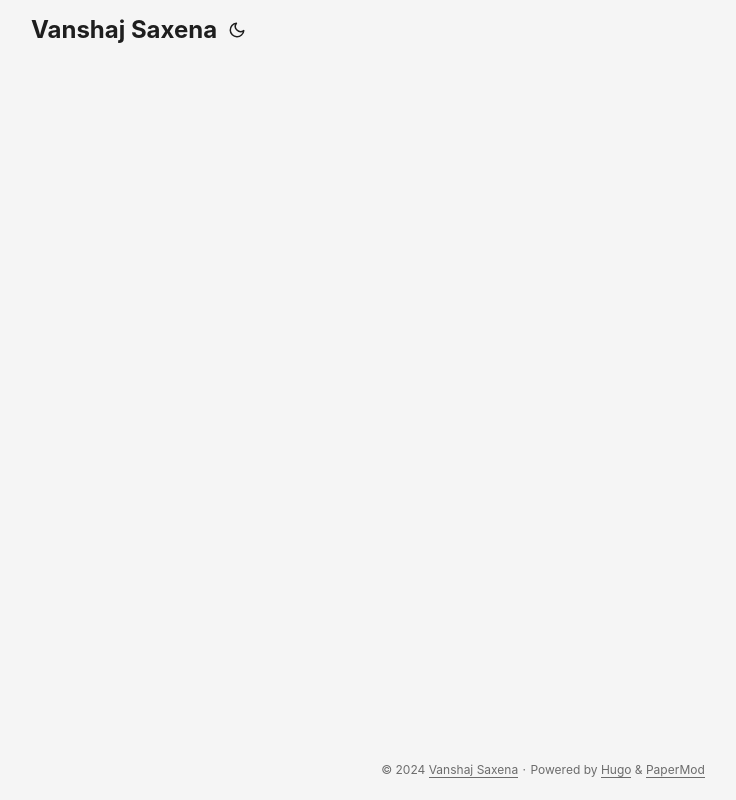
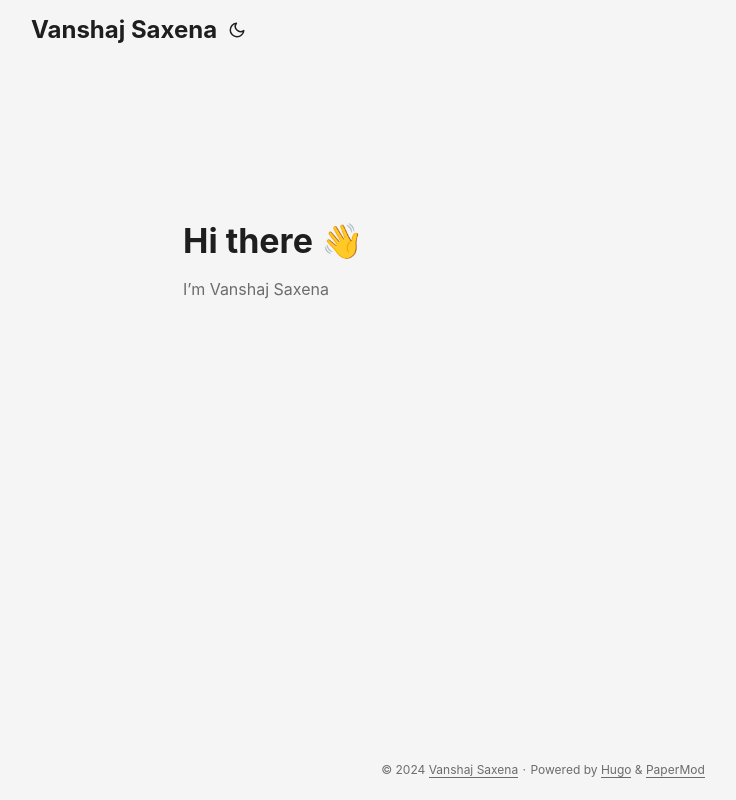
Before and after one commit to VanshajSaxena/vanshajsaxena.github.io, a plain HTML site: page index.html in a window 1280 px wide. Shown: the whole page, without its empty margins (97-833 px from the left). Drawn offline with Linux system fonts and the light colour scheme.

Commit message:
added: intro

```diff
--- a/index.html
+++ b/index.html
@@ -125,6 +125,19 @@
     </nav>
 </header>
 <main class="main">
+<article class="first-entry home-info">
+    <header class="entry-header">
+        <h1>Hi there 👋</h1>
+    </header>
+    <div class="entry-content">
+        I&rsquo;m Vanshaj Saxena
+    </div>
+    <footer class="entry-footer">
+        <div class="social-icons" >
+</div>
+
+    </footer>
+</article>
     </main>
 
 <footer class="footer">
```
